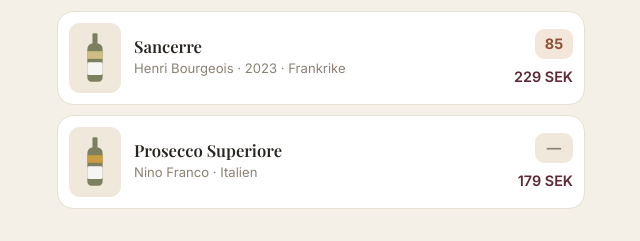
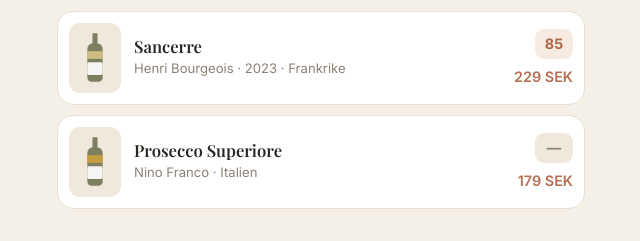
Before and after one commit to martincarlfors-collab/WineDrop, a website: page winedrop/site/index.html in a window 1280 px wide. Shown: the part 276-517 px from the top of the page, 319-959 px from the left. Drawn offline with nearby package versions, Linux system fonts and the light colour scheme.

Commit message:
Update styles.css

```diff
--- a/winedrop/site/styles.css
+++ b/winedrop/site/styles.css
@@ -7,8 +7,8 @@
   --card:#ffffff; --line:#E7DFD1;
   --ink:#292521;    /* Charcoal */
   --muted:#8c8173; --soft:#EFE8DB;
-  /* jordnära betygsskala: guld > lera > oliv */
-  --hi:#8a6414; --hiBg:#F6ECCF; --mid:#8f5236; --midBg:#F3E6DA; --lo:#565a3e; --loBg:#E8EAE0;
+  /* jordnära betygsskala: guld > lera > oliv (ljusare toner) */
+  --hi:#B4841F; --hiBg:#F8EFD6; --mid:#B0694A; --midBg:#F6EAE1; --lo:#6E7250; --loBg:#ECEEE4;
   --serif:"Playfair Display",Georgia,"Times New Roman",serif;
   --r:16px;
 }
@@ -76,7 +76,7 @@ main{padding:14px 16px 30px}
   display:flex;align-items:center;gap:6px;flex-wrap:wrap}
 .meta{color:var(--muted);font-size:.82rem;margin-top:4px}
 .cardright{display:flex;flex-direction:column;align-items:flex-end;gap:7px;flex:0 0 auto}
-.price{color:var(--wine);font-weight:600;font-size:.9rem}
+.price{color:var(--clay);font-weight:600;font-size:.9rem}
 .watchdot{color:var(--ochre);font-size:.85em}
 .tag{font-size:.58rem;font-weight:700;text-transform:uppercase;letter-spacing:.05em;
   background:var(--ochre);color:#3a2c0a;border-radius:5px;padding:2px 6px}
```
